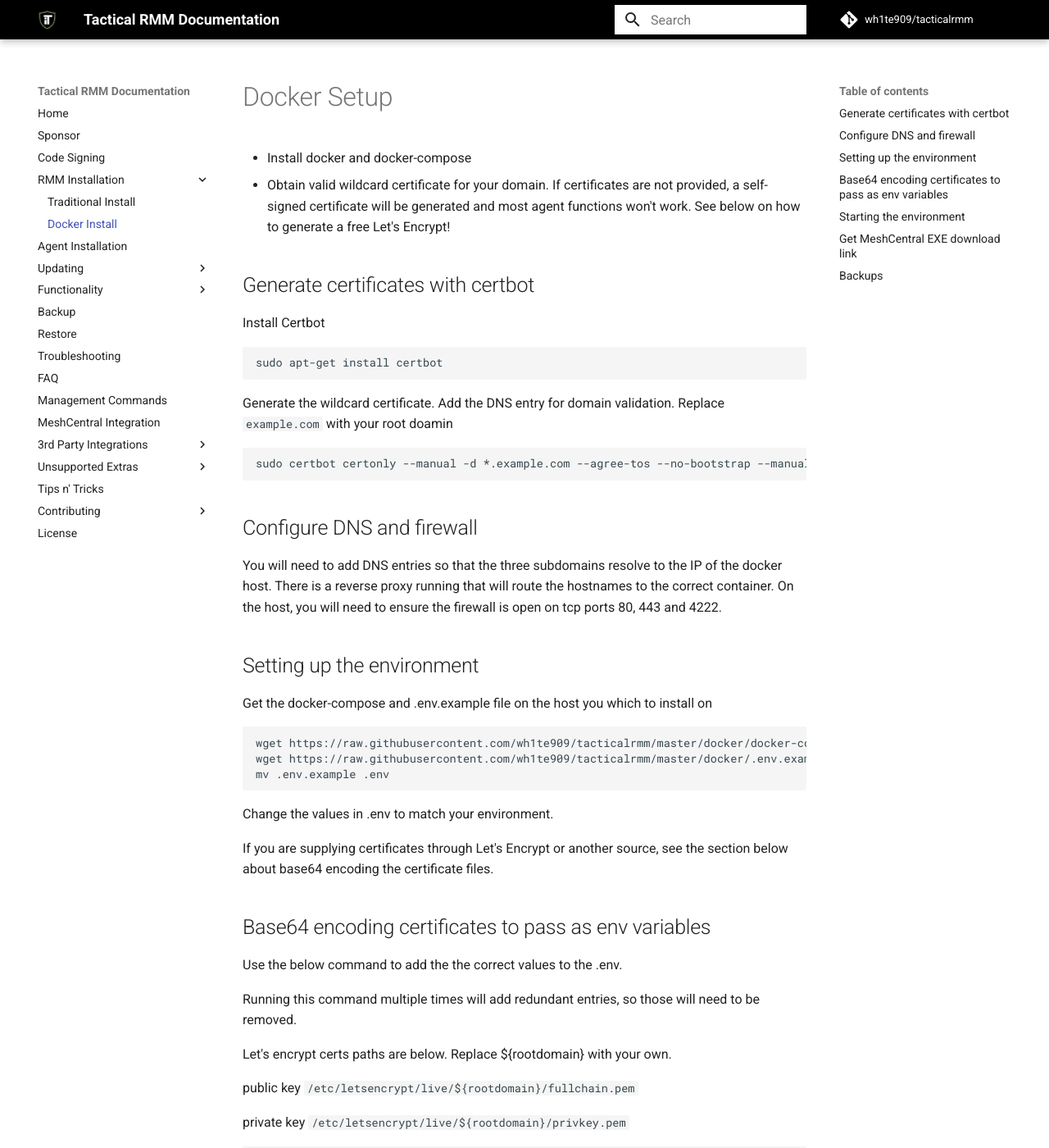
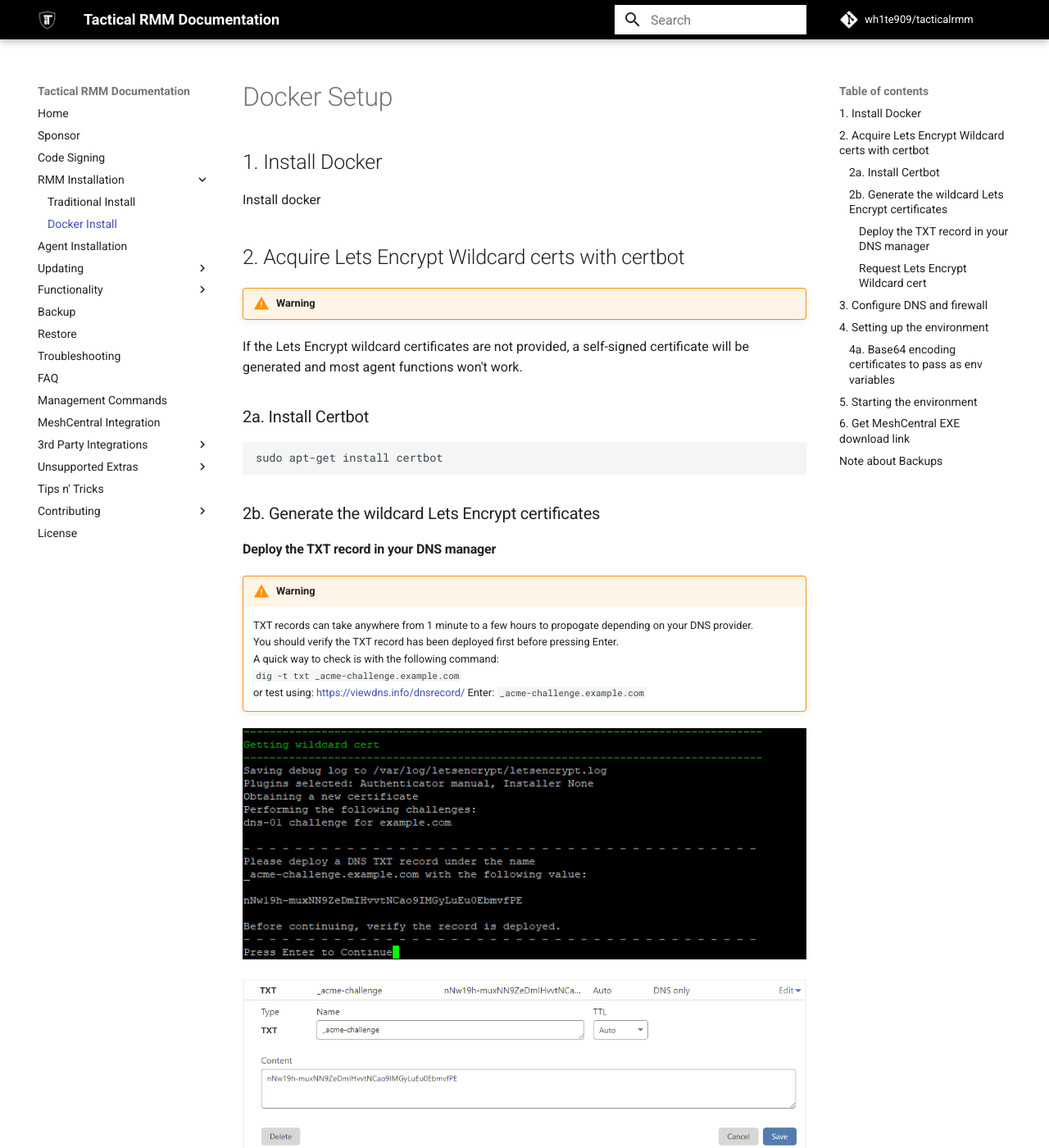
Before and after one commit to amidaware/tacticalrmm, an MkDocs documentation site: the page built from docs/docs/install_docker.md, in a window 1280 px wide and 1400 px high. Shown: the whole window at 82% size. Built offline with MkDocs 1.6.1 and Material for MkDocs 9.7.7, drawn with Linux system fonts in a browser that asks for light colours; comment, search, counter and statistics services are not loaded; some of the changed text lies outside the part shown.

Commit message:
docs updating docker with LE info and improving headers

````diff
--- a/docs/docs/install_docker.md
+++ b/docs/docs/install_docker.md
@@ -1,27 +1,48 @@
 # Docker Setup
 
-- Install docker and docker-compose
-- Obtain valid wildcard certificate for your domain. If certificates are not provided, a self-signed certificate will be generated and most agent functions won't work. See below on how to generate a free Let's Encrypt!
+## 1. Install Docker
 
-## Generate certificates with certbot
+Install docker
 
-Install Certbot
+## 2. Acquire Lets Encrypt Wildcard certs with certbot
+
+!!!warning
+  If the Lets Encrypt wildcard certificates are not provided, a self-signed certificate will be generated and most agent functions won't work.
+
+### 2a. Install Certbot
 
 ```bash
 sudo apt-get install certbot
 ```
 
-Generate the wildcard certificate. Add the DNS entry for domain validation. Replace `example.com` with your root doamin
+### 2b. Generate the wildcard Lets Encrypt certificates
+
+#### Deploy the TXT record in your DNS manager
+
+!!!warning
+    TXT records can take anywhere from 1 minute to a few hours to propogate depending on your DNS provider.<br/>
+    You should verify the TXT record has been deployed first before pressing Enter.<br/>
+    A quick way to check is with the following command:<br/> `dig -t txt _acme-challenge.example.com`<br/>
+    or test using: <https://viewdns.info/dnsrecord/> Enter: `_acme-challenge.example.com`
+
+![txtrecord](images/txtrecord.png)
+
+![dnstxt](images/dnstxt.png)
+
+#### Request Lets Encrypt Wildcard cert
 
 ```bash
 sudo certbot certonly --manual -d *.example.com --agree-tos --no-bootstrap --manual-public-ip-logging-ok --preferred-challenges dns
 ```
 
-## Configure DNS and firewall
+!!!note
+    Replace `example.com` with your root domain
+
+## 3. Configure DNS and firewall
 
 You will need to add DNS entries so that the three subdomains resolve to the IP of the docker host. There is a reverse proxy running that will route the hostnames to the correct container. On the host, you will need to ensure the firewall is open on tcp ports 80, 443 and 4222.
 
-## Setting up the environment
+## 4. Setting up the environment
 
 Get the docker-compose and .env.example file on the host you which to install on
 
@@ -35,7 +56,7 @@
 
 If you are supplying certificates through Let's Encrypt or another source, see the section below about base64 encoding the certificate files.
 
-## Base64 encoding certificates to pass as env variables
+### 4a. Base64 encoding certificates to pass as env variables
 
 Use the below command to add the the correct values to the .env.
 
@@ -54,7 +75,7 @@
 echo "CERT_PRIV_KEY=$(sudo base64 -w 0 /path/to/priv/key)" >> .env
 ```
 
-## Starting the environment
+## 5. Starting the environment
 
 Run the below command to start the environment.
 
@@ -64,7 +85,7 @@
 
 Removing the -d will start the containers in the foreground and is useful for debugging.
 
-## Get MeshCentral EXE download link
+## 6. Get MeshCentral EXE download link
 
 Run the below command to get the download link for the mesh central exe. This needs to be uploaded on first successful signin.
 
@@ -72,6 +93,6 @@
 sudo docker-compose exec tactical-backend python manage.py get_mesh_exe_url
 ```
 
-## Backups
+## Note about Backups
 
 The backup script **does not** work with docker. To backup your install use [standard docker backup/restore](https://docs.docker.com/desktop/backup-and-restore/) processes.
--- a/docs/docs/install_server.md
+++ b/docs/docs/install_server.md
@@ -131,7 +131,7 @@
 
 ![questions](images/install_questions.png)
 
-### Deploy the TXT record in your DNS manager
+### Deploy the TXT record in your DNS manager for Lets Encrypt wildcard certs
 
 !!!warning
     TXT records can take anywhere from 1 minute to a few hours to propogate depending on your DNS provider.<br/>
````
